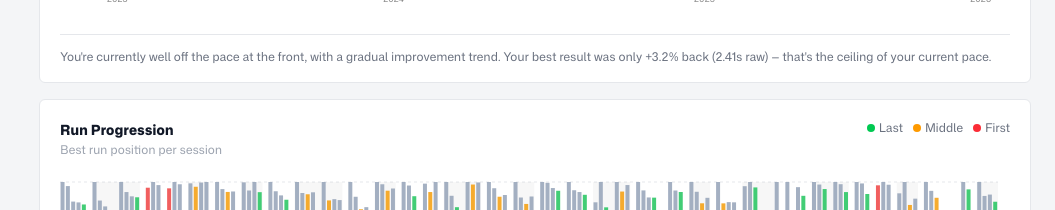
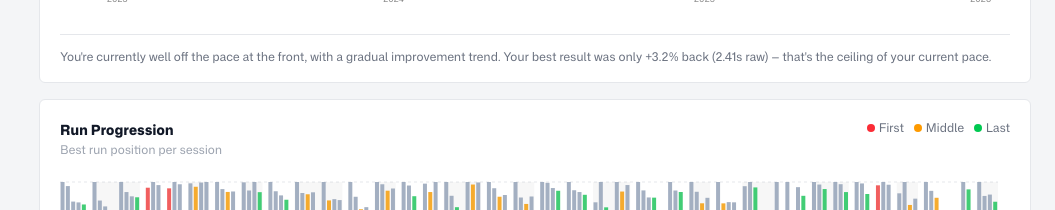
Before and after one commit to ryanberg-slalom/auto-crossref, a React (Vite) app in the folder app/: page / in a window 1280 px wide. Shown: the part 880-1090 px from the top of the page, without its empty margins (225-1280 px from the left). Built offline with nearby package versions, Linux system fonts and the light colour scheme.

Commit message:
Reverse progression chart key order

```diff
--- a/app/src/components/dashboard/RunProgressionChart.jsx
+++ b/app/src/components/dashboard/RunProgressionChart.jsx
@@ -150,9 +150,9 @@ export default function RunProgressionChart({ data }) {
       subtitle="Best run position per session"
       headerRight={
         <div className="flex items-center gap-2.5 text-xs text-fg-muted">
+          <span className="flex items-center gap-1"><span className="w-2 h-2 rounded-full bg-red-500 inline-block" />First</span>
+          <span className="flex items-center gap-1"><span className="w-2 h-2 rounded-full bg-amber-500 inline-block" />Middle</span>
           <span className="flex items-center gap-1"><span className="w-2 h-2 rounded-full bg-green-500 inline-block" />Last</span>
-          <span className="flex items-center gap-1"><span className="w-2 h-2 rounded-full bg-amber-500 inline-block" />Middle</span>
-          <span className="flex items-center gap-1"><span className="w-2 h-2 rounded-full bg-red-500 inline-block" />First</span>
         </div>
       }
       summary={summary}
```
